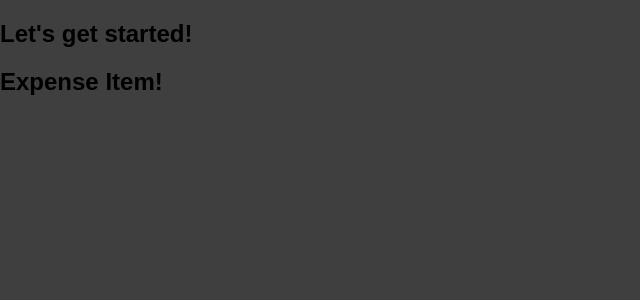
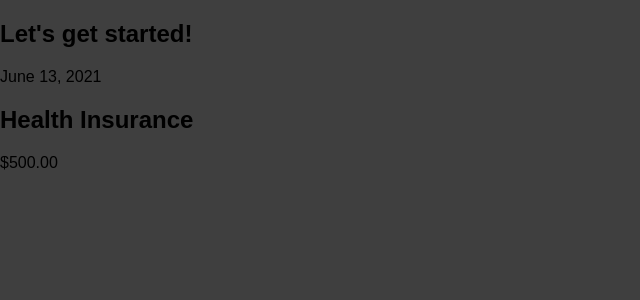
Before and after one commit to keshav-c/this-year, a JavaScript app: page / in a window 1280 px wide. Shown: the top 300 px of the page, without its empty margins (0-640 px from the left). Built offline with nearby package versions, Linux system fonts and the light colour scheme.

Commit message:
A more detailed ExpenseItem component

```diff
--- a/src/components/ExpenseItem.js
+++ b/src/components/ExpenseItem.js
@@ -1,7 +1,13 @@
 function ExpenseItem() {
-    return (
-        <h2>Expense Item!</h2>
-    );
+  return (
+    <div>
+      <div>June 13, 2021</div>
+      <div>
+        <h2>Health Insurance</h2>
+      </div>
+      <div>$500.00</div>
+    </div>
+  );
 }
 
 export default ExpenseItem;
```
